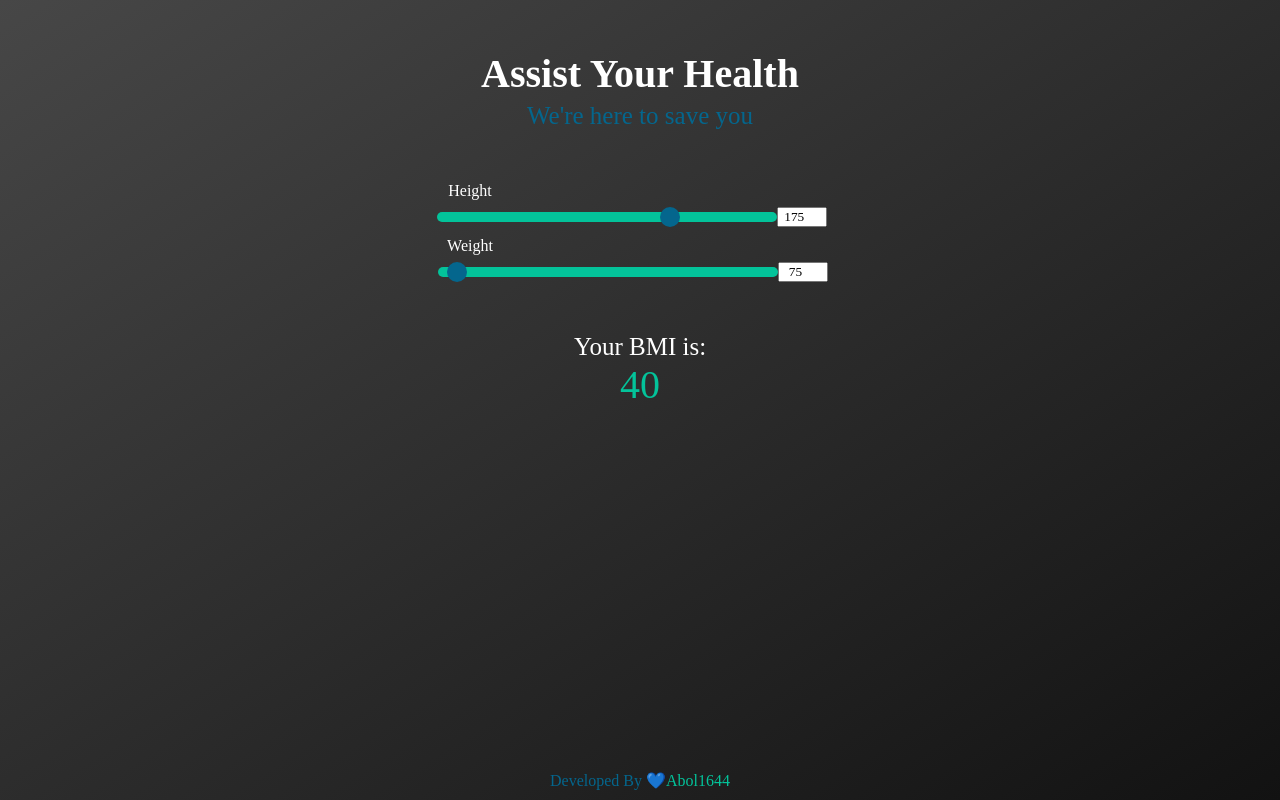
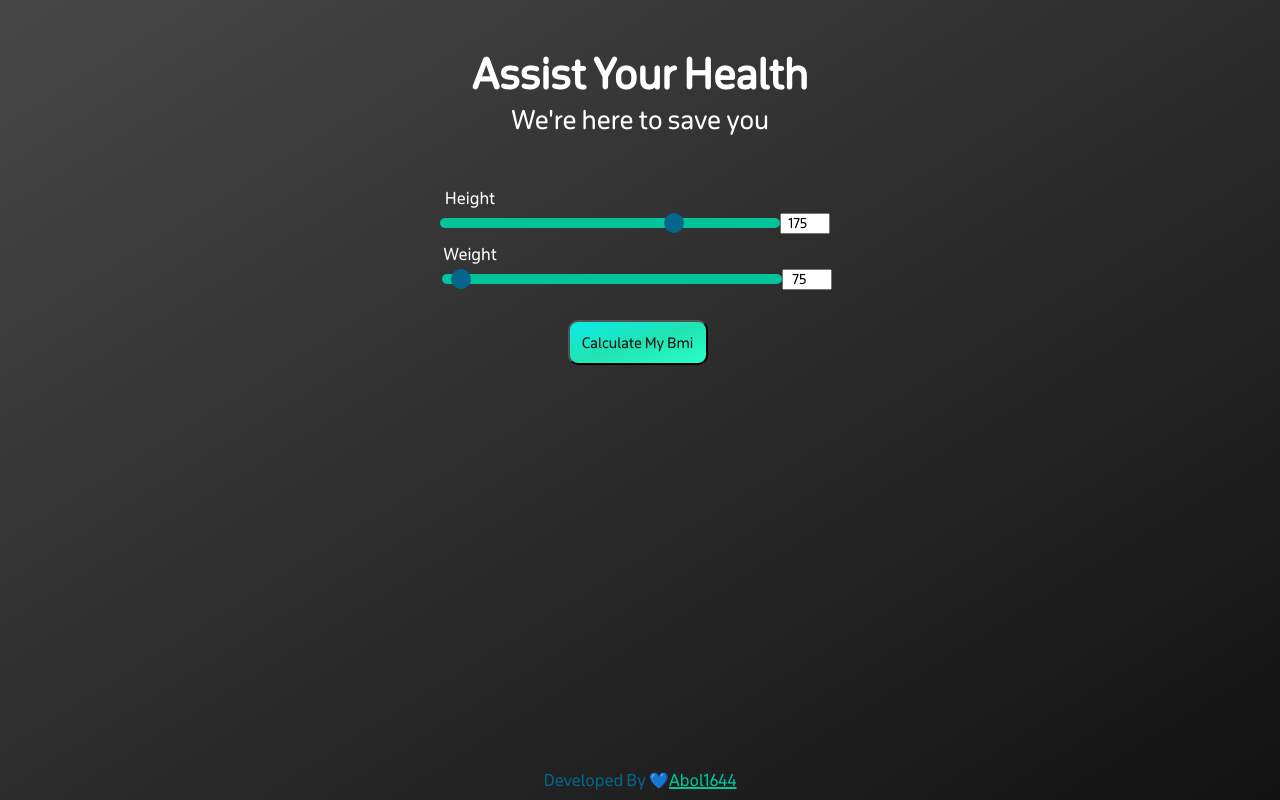
Before and after one commit to Abol1644/Health-Assisant, a plain HTML site: page index.html in a window 1280 px wide. Drawn offline with Linux system fonts and the light colour scheme; a web font is replaced by a local one.

Commit message:
Update UI And Files

```diff
--- a/index.html
+++ b/index.html
@@ -8,28 +8,28 @@
     <style>
         @font-face {
             font-family: Teshrin;
-            src: url(./Teshrin\ Regular.otf);
+            src: url(Fonts/Teshrin\ Regular.otf);
         }
 
         @font-face {
             font-family: TeshrinBold;
-            src: url(./Teshrin\ Bold.ttf);
+            src: url(Fonts/Teshrin\ Bold.ttf);
         }
 
         @font-face {
             font-family: TeshrinLight;
-            src: url(./Teshrin\ Light.otf.otf);
+            src: url(Fonts/Teshrin\ Light.otf.otf);
         }
 
         @font-face {
             font-family: TeshrinMeduim;
-            src: url(./Teshrin\ Medium.otf);
+            src: url(Fonts/Teshrin\ Medium.otf);
         }
     </style>
     <title>Health Assistant</title>
 </head>
 <body>
-    <header class="welcome">
+    <header>
         <h2 class="assisth drop-in">Assist Your Health</h2>
         <p class="assistp drop-in-2">We're here to save you</p>
     </header>
@@ -46,15 +46,18 @@
                     <input type="range" min="70" max="250" value="75" id="weight-slider" class="weight-slider" oninput="changeWnputValue(this.value)">
                     <input type="number" class="weight-text" id="weight-text" value="75" placeholder="0">
                 </div>
+                <div class="bmi-but">
+                    <button class="cal-bmi" id="cal-bmi">Calculate My Bmi</button>
+                </div>
             </form>
         </div>
         <div class="results">
             <div class="bmi drop-in-3">
-                <div class="bmi-res">Your BMI is: <br><span class="bmi-num" id="bmi-num">40</span></div>
+                <div class="bmi-res" id="bmi-res">Your BMI is: <br><span class="bmi-num" id="bmi-num">40</span></div>
             </div>
         </div>
     </main>
-    <footer><div class="footer">Developed By 💙<a href="https://github.com/Abol1644" class="footer-link">Abol1644</a></div></footer>
+    <footer><div class="footer left-right-1">Developed By 💙<a href="https://github.com/Abol1644" class="footer-link">Abol1644</a></div></footer>
 <script src="main.js"></script>
 </body>
 </html>
--- a/main.js
+++ b/main.js
@@ -23,3 +23,10 @@ function changeWangeValue(val){
 function changeWnputValue(val){
     document.getElementById("weight-text").value = isNaN(parseInt(val, 10)) ? 0 : parseInt(val, 10);
 }
+
+function HideBmi() {
+
+    document.getElementById('bmi-res').setAttribute('hidden', '')
+}
+
+HideBmi()
--- a/style.css
+++ b/style.css
@@ -25,7 +25,7 @@ body {
 
 .assistp {
     font-size: 25px;
-    color: #04668d;
+    color: #fff;
     text-align: center;
     padding-top: 5px;
 }
@@ -93,6 +93,7 @@ body {
 
 .bmi-res {
     font-size: 25px;
+    pointer-events: none;
 }
 
 .bmi-num {
@@ -100,6 +101,40 @@ body {
     color: #03c39a;
 }
 
+.bmi-but {
+    display: grid;
+    justify-content: center;
+    align-items: center;
+}
+
+.cal-bmi {
+    width: 140px;
+    height: 45px;
+    font-size: 14px;
+    margin: 30px 0 0 calc(100% - 75px);
+    display: inline-block;
+    text-decoration: none;
+    color: #121212;
+    padding: 12px 0px;
+    border-radius: 10px;
+    background-image: linear-gradient(to bottom right, #0CEBEB, #20E3B2, #29FFC6);
+}
+
+.cal-bmi::after {
+    content: '';
+    display: block;
+    width: 0%;
+    height: 2px;
+    margin: auto;
+    background: #121212;
+    transition: 0.4s;
+}
+
+.cal-bmi:hover::after {
+    width: 112px;
+}
+
+/* Footer */
 .footer {
     color: #04668d;
     left: 0;
@@ -111,7 +146,7 @@ body {
 
 .footer-link {
     color: #03c39a;
-    text-decoration: none;
+    text-decoration: 2px underline #03c39a;
 }
 
 /* drop-in Animations */
@@ -127,10 +162,29 @@ body {
     animation: drop-in 1800ms ease 1000ms backwards;
 }
 
+.drop-in-4 {
+    animation: drop-in 2200ms ease 1300ms backwards;
+}
+
+.left-right-1 {
+    animation: left-right 2200ms ease 130ms backwards;
+}
+
 @keyframes drop-in {
     from {
         opacity: 0;
         transform: translateY(-100px);
+    }
+    to {
+        opacity: 1;
+        transform: translate(0px);
+    }
+}
+
+@keyframes left-right {
+    from {
+        opacity: 0;
+        transform: translateX(-400px);
     }
     to {
         opacity: 1;
```
Also changed, not shown: Fonts/Teshrin Black.otf (added), Fonts/Teshrin Bold.ttf (added), Fonts/Teshrin ExtraLight.otf (added), Fonts/Teshrin Heavy.otf (added), Fonts/Teshrin Light.otf (added), Fonts/Teshrin Medium.otf (added), Fonts/Teshrin Regular.otf (added), Fonts/Teshrin Thin.otf (added), 1 other file.
